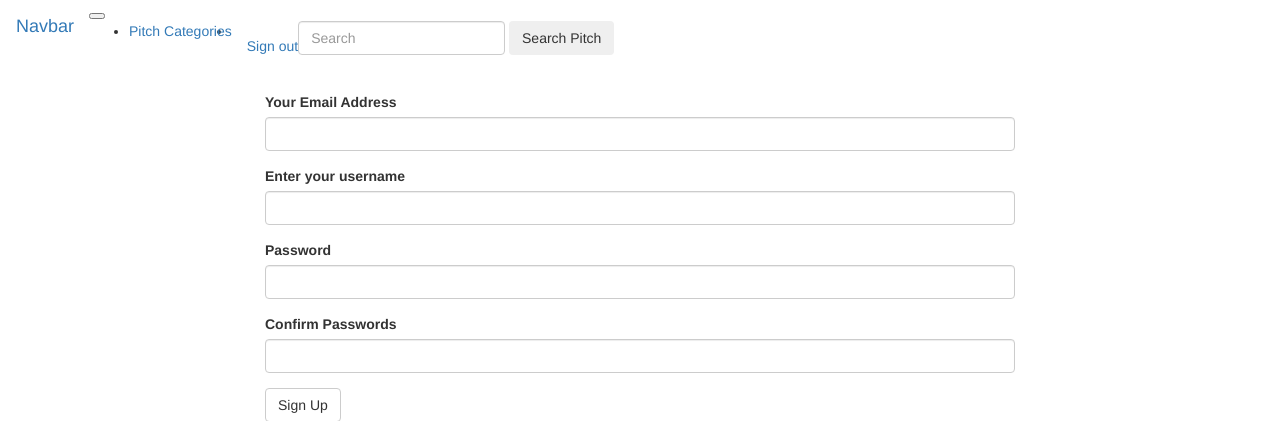
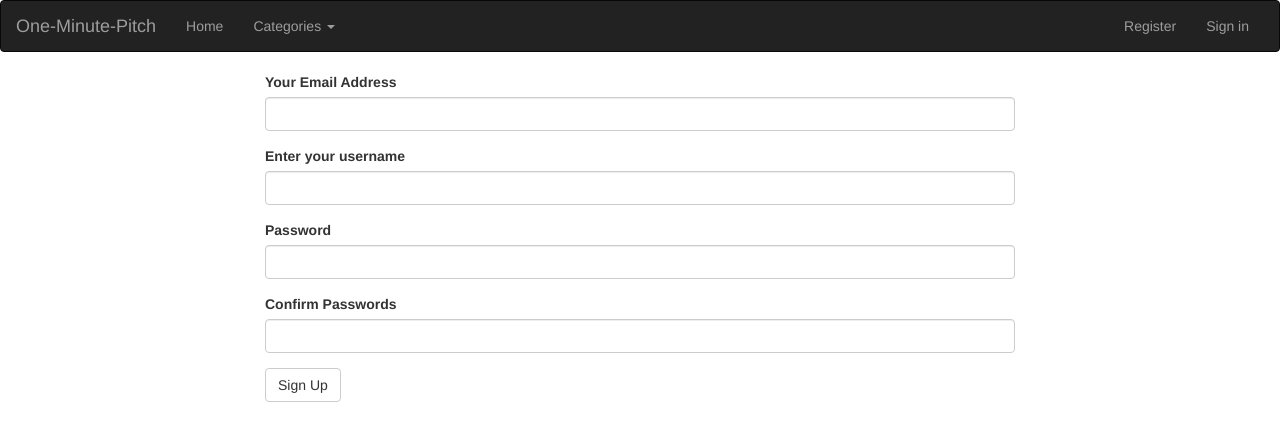
Before and after one commit to MichelAtieno/One-Minute-Pitch, a Flask app: page /auth/register in a window 1280 px wide. Shown: the top 421 px of the page. Run offline with Flask 2, Linux system fonts and the light colour scheme; some libraries are stand-ins or nearby versions.

Commit message:
Able to click on sign-in button and register which direct you to respective forms

```diff
--- a/app/__init__.py
+++ b/app/__init__.py
@@ -4,12 +4,11 @@
 from flask_sqlalchemy import SQLAlchemy
 from flask_login import LoginManager
 
+bootstrap = Bootstrap()
+db = SQLAlchemy()
 login_manager = LoginManager()
 login_manager.session_protection = 'strong'
 login_manager.login_view = 'auth.login'
-
-bootstrap = Bootstrap()
-db = SQLAlchemy()
 
 def create_app(config_name):
 
--- a/app/auth/views.py
+++ b/app/auth/views.py
@@ -1,35 +1,37 @@
 from . import auth
-from flask import render_template,redirect,url_for,flash,request
-from flask_login import login_user,logout_user,login_required
+from flask import render_template, request, redirect, url_for, flash
+from flask_login import login_user, logout_user, login_required
 from ..models import User
-from .forms import LoginForm,RegistrationForm
+from .forms import LoginForm, RegistrationForm
 from .. import db
 
-
-auth.route('/login',methods=['GET','POST'])
+@auth.route('/login', methods = ["GET", "POST"])
 def login():
     login_form = LoginForm()
     if login_form.validate_on_submit():
         user = User.query.filter_by(email = login_form.email.data).first()
         if user is not None and user.verify_password(login_form.password.data):
-            login_user(user,login_form.remember.data)
+            login_user(user, login_form.remember.data)
             return redirect(request.args.get('next') or url_for('main.index'))
 
-        flash('Invalid username or Password')
+        flash('Invalid username or password')
 
-    title = "Pitch login"
-    return render_template('auth/login.html',login_form = login_form,title=title)
+    title = "Login"
+    return render_template('auth/login.html', title = title, login_form = login_form)
 
-@auth.route('/register',methods = ["GET","POST"])
+@auth.route('/register', methods = ["GET", "POST"])
 def register():
     form = RegistrationForm()
     if form.validate_on_submit():
-        user = User(email = form.email.data, username = form.username.data,password = form.password.data)
+        user = User(email = form.email.data, username = form.username.data, password = form.password.data)
         db.session.add(user)
         db.session.commit()
+
         return redirect(url_for('.login'))
-        title = "New Account"
-    return render_template('auth/register.html',registration_form = form)
+        flash('Your account was registered successfully. You can now log in.')
+
+    title = "New Account"
+    return render_template('auth/register.html', title = title, registration_form = form)
 
 @auth.route('/logout')
 @login_required
--- a/app/main/forms.py
+++ b/app/main/forms.py
@@ -10,5 +10,5 @@
     submit = SubmitField('Submit')
 
 class CommentForm(FlaskForm):
-    comment = TextAreaField('Your Review or Comments', validators = [Required()])
+    comment = TextAreaField('Your Comments', validators = [Required()])
     submit = SubmitField('Submit')
--- a/app/main/views.py
+++ b/app/main/views.py
@@ -1,6 +1,6 @@
 from flask import render_template, redirect, url_for
 from . import main
-from ..models import User,Category,Pitch, Comment
+from ..models import Category,Pitch, Comment
 from .forms import PitchForm, CommentForm
 from flask_login import login_required, current_user
 
@@ -27,6 +27,7 @@
     return render_template('.category.html', pitch_title =pitch_title, category= category, pitch= pitch)
 
 @main.route('/category/pitch/new/<int:id>', methods= ['GET', 'POST'])
+@login_required
 def get_new_pitch():
     '''
     View Category that returns a form to create pitch
@@ -46,6 +47,7 @@
     return render_template('new_pitch.html', pitch_title = pitch_title , pitch_form= pitch_form, category= category)
 
 main.route('/pitch/comment/new/<int:id>', methods = ['GET','POST'])
+@login_required
 def new_comment(id):
     '''
     View Category that returns a form to create new comment
@@ -74,4 +76,4 @@
     comment = Comment.get_comments(pitch.id)
     title = f'{pitch.title} comment'
 
-    return render_template('comment.html', title = title, pitch = pitch, comment= comment)
+    return render_template('comments.html', title = title, pitch = pitch, comment= comment)
--- a/app/templates/navbar.html
+++ b/app/templates/navbar.html
@@ -1,48 +1,34 @@
-<nav class="navbar navbar-expand-lg navbar-light bg-light">
-    <a class="navbar-brand" href="#">Navbar</a>
-    <button class="navbar-toggler" type="button" data-toggle="collapse" data-target="#navbarSupportedContent" aria-controls="navbarSupportedContent" aria-expanded="false" aria-label="Toggle navigation">
-      <span class="navbar-toggler-icon"></span>
-    </button>
+<div class="navbar navbar-inverse" role="navigation">
+        <div class="container-fluid">
+          <div class="navbar-header">
+            <a class="navbar-brand" href="/"> One-Minute-Pitch </a>
+          </div>
+          <div class="navbar-collapse collapse">
+            <ul class="nav navbar-nav">
+              <li><a href="/">Home</a></li>
+              <li class="dropdown">
+                <a data-toggle="dropdown" class="dropdown-toggle" href="#">Categories <b class="caret"></b></a>
+                <ul class="dropdown-menu">
+                    <li><a href="/category/Business-Pitch">Business</a></li>
+                    <li><a href="/category/Product-Pitch">Products</a></li>
+                    <li><a href="/category/Academic-Pitch"></a>Academic</li>
+                    <li><a href="/category/Technology">Technology</a></li>
+                    <li><a href="/category/Health"></a>Health</li>
+                  </ul>
+                </li>
+            </ul>
 
-    <div class="collapse navbar-collapse" id="navbarSupportedContent">
-      <ul class="navbar-nav mr-auto">
-        <!--<li class="nav-item active">
-          <a class="nav-link" href="#">Home <span class="sr-only">(current)</span></a>
-        </li>
-        <li class="nav-item">
-          <a class="nav-link" href="#">Link</a>
-        </li> -->
-        <li class="nav-item dropdown">
-          <a class="nav-link dropdown-toggle" href="#" id="navbarDropdown" role="button" data-toggle="dropdown" aria-haspopup="true" aria-expanded="false">
-            Pitch Categories
-          </a>
-          <div class="dropdown-menu" aria-labelledby="navbarDropdown">
-            <a class="dropdown-item" href="/category/Interview-Pitch">Interview</a>
-            <a class="dropdown-item" href="/category/Business-Pitch">Business</a>
-            <a class="dropdown-item" href="/category/Product-Pitch">Products</a>
-            <a class="dropdown-item" href="/category/Sales-Pitch">Sales</a>
-            <a class="dropdown-item" href="/category/Tech-Pitch">Technology</a>
-            <div class="dropdown-divider"></div>
-            <a class="dropdown-item" href="#">Something else here</a>
+            <ul class="nav navbar-nav navbar-right">
+              {% if current_user.is_authenticated %}
+              <li class="navbar-brand" >{{current_user.username}}</li>
+              <li><a href="{{url_for('auth.logout')}}">Sign out</a></li>
+              {% else %}
+              <li><a href="{{url_for('auth.register')}}">Register</a></li>
+              <li class="divider"></li>
+              <li><a href="{{url_for('auth.login')}}">Sign in</a></li>
+              {% endif %}
+            </ul>
+
           </div>
-        </li>
-        <li class="nav-item">
-            <ul class="nav navbar-nav navbar-right">
-                {% if current_user.is_authenticated %}
-                <li>{{current_user.username}}</li>
-                <li><a href="{{url_for('auth.login')}}">Sign in</a></li>
-                {% else %}
-                <li><a href="{{url_for('auth.logout')}}">Sign out</a></li>
-                {%endif%}
-            </ul>
-             <!--
-          <a class="nav-link disabled" href="#">Disabled</a>
-          -->
-        </li>
-      </ul>
-      <form class="form-inline my-2 my-lg-0">
-        <input class="form-control mr-sm-2" type="search" placeholder="Search" aria-label="Search">
-        <button class="btn btn-outline-success my-2 my-sm-0" type="submit">Search Pitch</button>
-      </form>
-    </div>
-  </nav>
+        </div>
+      </div>
```
Also changed, not shown: app/auth/login.html (deleted, +0 -24 lines), app/templates/auth/login.html (added, +14 -0 lines), app/templates/comments.html (added, +17 -0 lines), app/templates/macros.html (+13 -0 lines).
